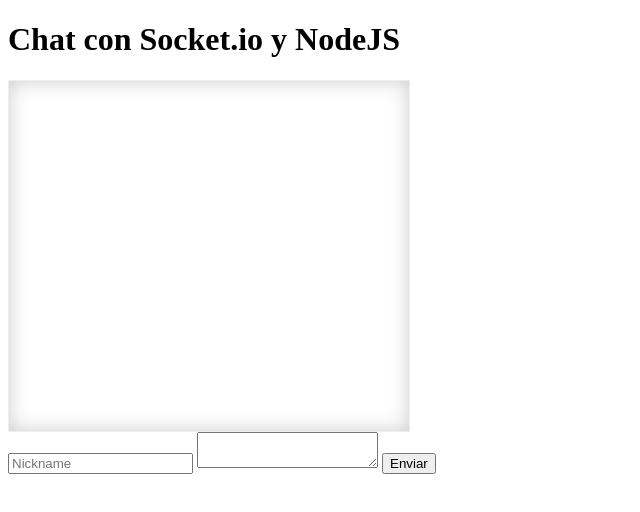
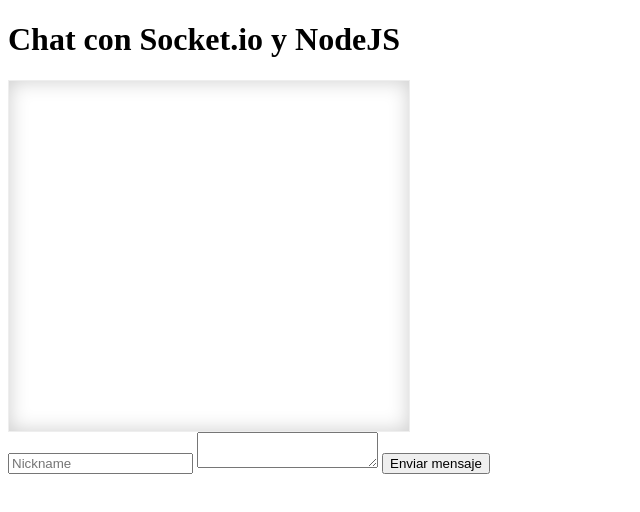
Before and after one commit to DarArmas/chat-sockets, a website: page client/index.html in a window 1280 px wide. Shown: the whole page, without its empty margins (0-640 px from the left). Drawn offline with nearby package versions, Linux system fonts and the light colour scheme; no server answers.

Commit message:
cambio boton enviar

```diff
--- a/client/index.html
+++ b/client/index.html
@@ -36,7 +36,7 @@
         <form onsubmit="return addMessage(this);">
             <input id="nickname" type="text" placeholder="Nickname" />
             <textarea id="text" placeholder="Mensaje...">  </textarea>
-            <input type="submit" value="Enviar" />
+            <input type="submit" value="Enviar mensaje" />
         </form>
     </body>
 </html>
```
